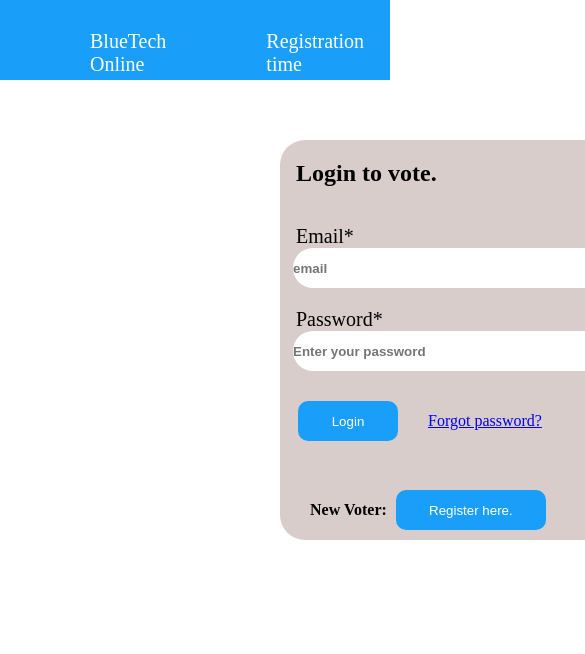
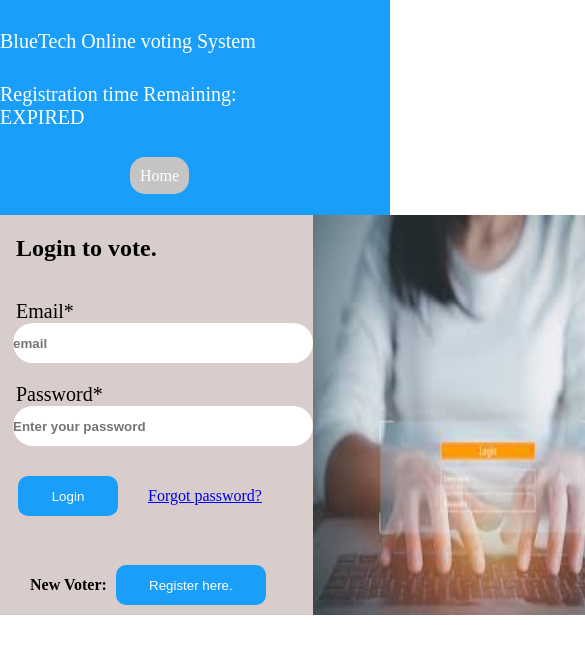
Before and after one commit to 100jared/vote-bluetech, a plain HTML site: page index.html in a window 390 px wide. Shown: the top 654 px of the page, 585 px wide, since content can reach past the window. Drawn offline with Linux system fonts and the light colour scheme.

Commit message:
refactor the code

```diff
--- a/index.css
+++ b/index.css
@@ -12,6 +12,7 @@ body{
    background-color: #199FF9;
    display: flex;
    flex-direction: row;
+   flex-wrap: wrap;
 }
 #hd{
    margin: 30px 0px 0px 90px;
@@ -48,6 +49,8 @@ body{
   border-radius: 25px;
   background-color: #D8CDCB;
   display: flex;
+  flex-direction: row;
+
 }
 .form1{
   height: 400px;
@@ -121,3 +124,28 @@ h4{
   height: 30px;
   border-radius: 5px;
 }
+
+@media only screen and (max-width: 400px){
+  .header{
+    width: 100%;
+    height: auto;
+    flex-wrap: wrap;
+  }
+  .header p, #hd{
+    margin-left: 0;
+    width: 70%;
+    float: left;
+  }
+  .header .nav a{
+    height: auto;
+    margin-left: -100px;
+  }
+  .log{
+    width: 100%;
+    margin: 0;
+    border-radius: 0;
+  }
+  .ent1 input{
+    width: 300px
+  }
+}
```
